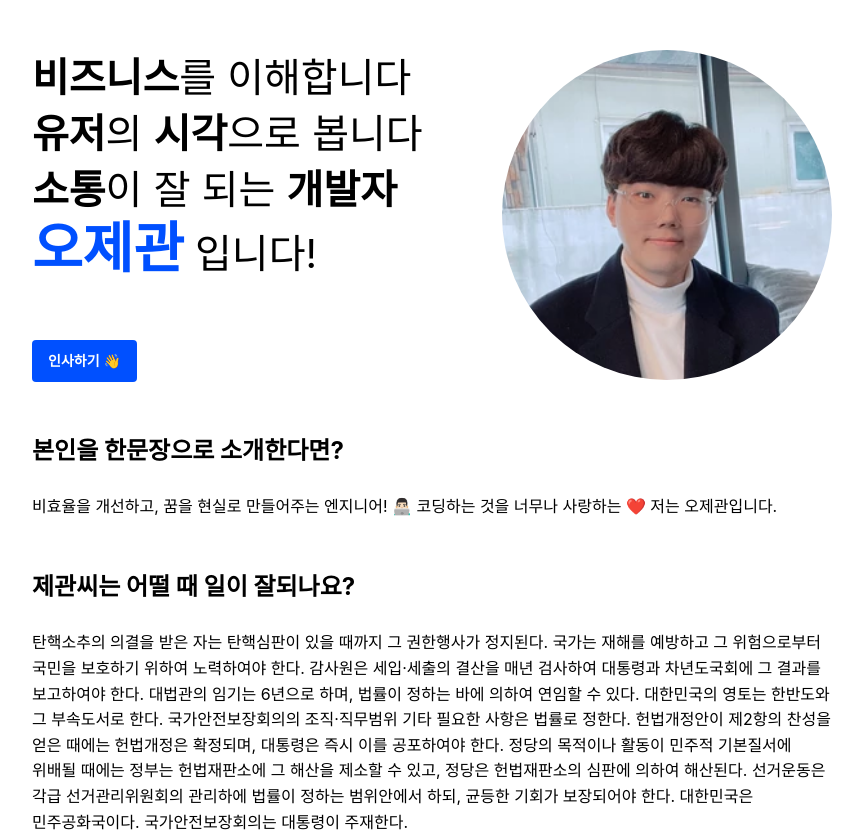
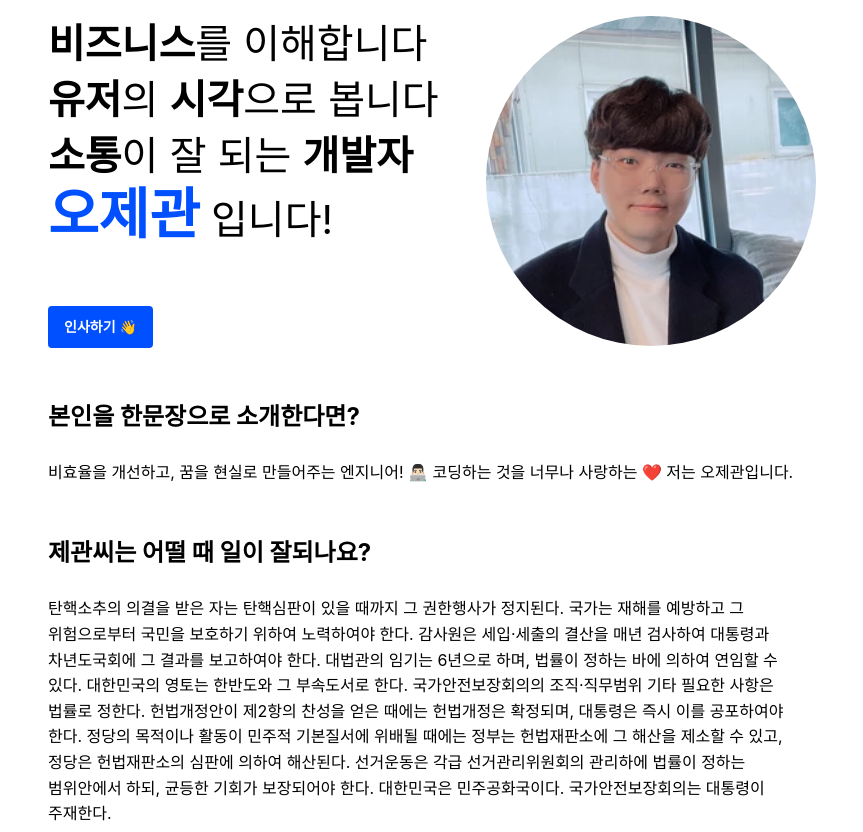
Before and after one commit to JeGwan/its-me, a Next.js app: page / in a window 1280 px wide. Shown: the top 832 px of the page, without its empty margins (208-1071 px from the left). Built offline with nearby package versions, Linux system fonts and the light colour scheme.

Commit message:
feat: Container 패딩 변경

```diff
--- a/components/templates/Container.tsx
+++ b/components/templates/Container.tsx
@@ -13,10 +13,10 @@ const ContainerComp = styled.div`
   }
   & > main {
     min-height: 100vh;
-    padding: 50px ${styleVariables.ui.defaultPadding}px;
     & > section {
       /* 모바일 퍼스트 */
       max-width: ${styleVariables.media.mobile}px;
+      padding: 1.6rem ${styleVariables.ui.defaultPadding}px 5rem;
       margin: 0 auto;
     }
     & > footer {
```
